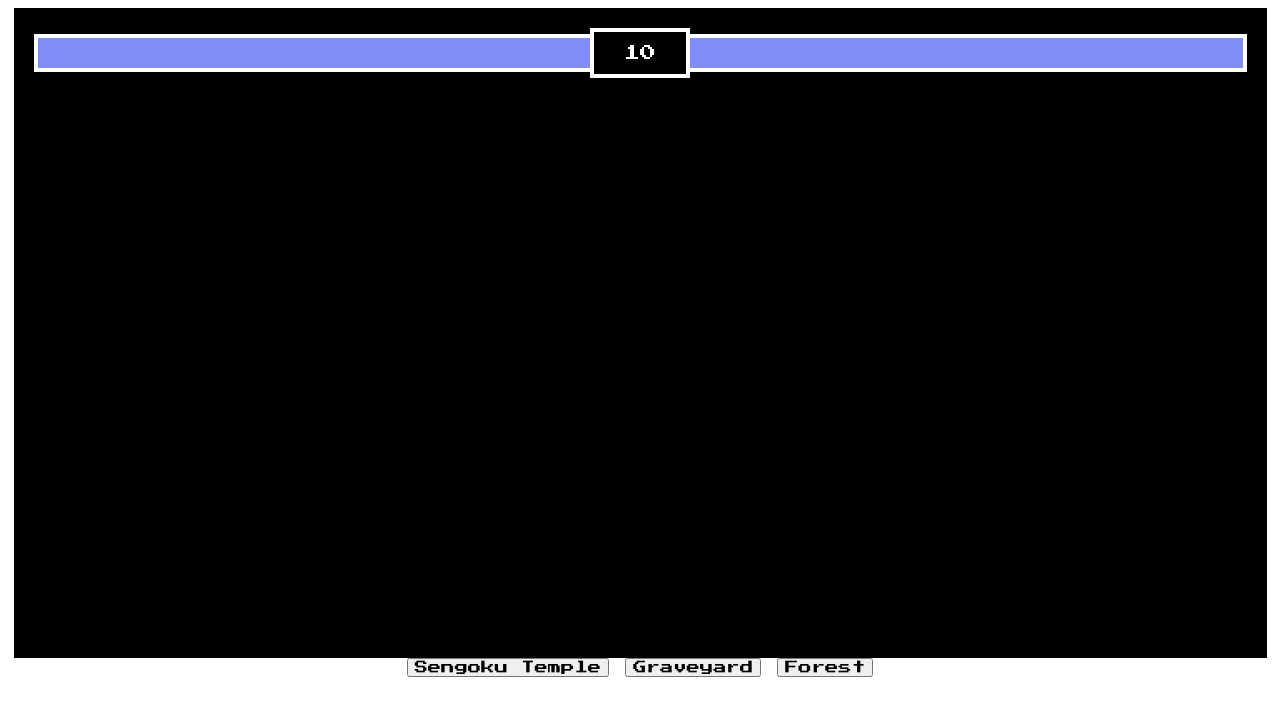
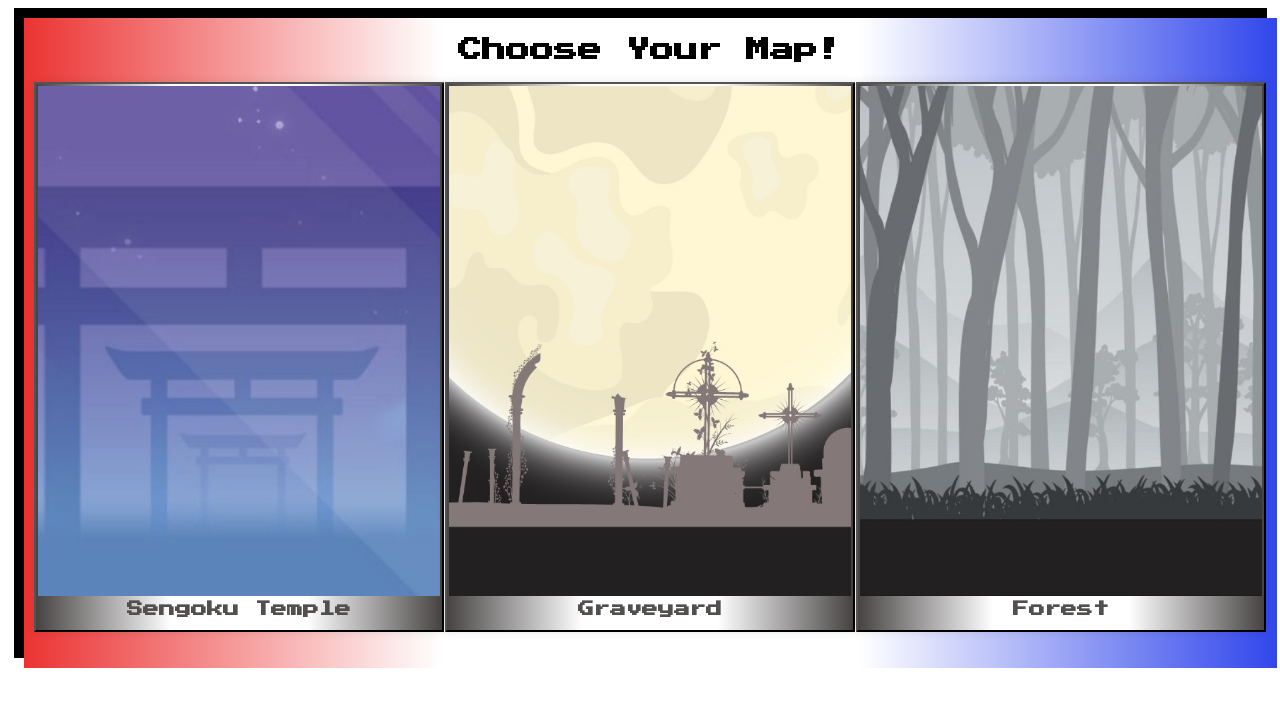
Before and after one commit to striarmdhan/web-fighting-game, a plain HTML site: page index.html in a window 1280 px wide. Both pictures are taken after a click on the button "Start Game". Drawn offline with nearby package versions, Linux system fonts and the light colour scheme.

Commit message:
Update Almost Final

```diff
--- a/index.html
+++ b/index.html
@@ -1,15 +1,13 @@
 <!DOCTYPE html>
 <html lang="en">
+
 <head>
   <meta charset="UTF-8" />
   <meta name="viewport" content="width=device-width, initial-scale=1.0" />
   <title>Gepuk-Gepuk</title>
   <link rel="preconnect" href="https://fonts.googleapis.com" />
   <link rel="preconnect" href="https://fonts.gstatic.com" crossorigin />
-    <link
-      href="https://fonts.googleapis.com/css2?family=Press+Start+2P&display=swap"
-      rel="stylesheet"
-    />
+  <link href="https://fonts.googleapis.com/css2?family=Press+Start+2P&display=swap" rel="stylesheet" />
   <link rel="icon" href="favicon.ico" type="image/x-icon" />
   <link rel="stylesheet" href="style.css" />
   <style>
@@ -20,43 +18,30 @@
     }
   </style>
 </head>
+
 <body>
   <!-- red container div -->
   <div id="redcontainer">
     <!-- smaller red container div -->
-      <div
-        id="smallcontainer"
-      >
+    <div id="smallcontainer">
       <!-- player health -->
-        <div
-          id="playerhealth"
-        >
+      <div id="playerhealth">
         <div id="phealth"></div>
-          <div
-            id="playerHealth"
-          ></div>
+        <div id="playerHealth"></div>
       </div>
 
       <!-- timer -->
-        <div
-          id="timer"
-        >
+      <div id="timer">
         10
       </div>
       <!-- enemy health -->
-        <div id="enemyhealth"
-          style=
-        >
+      <div id="enemyhealth" style=>
         <div id="ehealth"></div>
-          <div
-            id="enemyHealth"
-          ></div>
+        <div id="enemyHealth"></div>
       </div>
       <div></div>
     </div>
-      <div
-        id="displayText"
-      >
+    <div id="displayText">
       Tie
     </div>
     <div id="menu">
@@ -86,7 +71,8 @@
       <div class="info">
         <div class="infoContent">
           <div class="infoP">
-              <h3>Player 1</h3>
+            <h3>Player</h3>
+            <h3>1</h3>
             <p>W A S D</p>
             <br />
             <p>W = Loncat</p>
@@ -99,10 +85,11 @@
             <br />
           </div>
           <div class="infoP">
-              <h3>Player 2</h3>
+            <h3>Player</h3>
+            <h3>2</h3>
             <p>Arrow</p>
             <br />
-              <p> ⬆  = Loncat</p>
+            <p> ⬆ = Loncat</p>
             <br />
             <p> ⬅ = Mundur</p>
             <br />
@@ -114,27 +101,38 @@
         </div>
       </div>
     </div>
-      <div id="canvasContainer">
-        <canvas id="canvas"></canvas>
+    <div id="backgroundOptions">
+      <div>
+        <h2>Choose Your Map!</h2>
       </div>
-      <div id="backgroundOptions">
-        <button id="bt1" >Sengoku Temple</button>
-        <button id="bt2" >Graveyard</button>
-        <button id="bt3" >Forest</button>
+      <div id="containermap">
+        <!-- <button id="bt1">Sengoku Temple</button> -->
+        <button id="bt1">
+          <img src="img/bg/BgSengokuTemple.jpg" alt="bghome">
+          <h3>Sengoku Temple</h3>
+        </button>
+        <button id="bt2">
+          <img src="img/bg/bg1.jpg" alt="bg1">
+          <h3>Graveyard</h3>
+        </button>
+        <button id="bt3">
+          <img src="img/bg/bg2.jpg" alt="bg2">
+          <h3>Forest</h3>
+        </button>
+      </div>
       <!-- Tambahkan tombol lain sesuai dengan jumlah gambar latar yang Anda miliki -->
     </div>
+    <canvas id="canvas"></canvas>
   </div>
 
   <!-- Import Script-->
-    <script
-      src="https://cdnjs.cloudflare.com/ajax/libs/gsap/3.9.1/gsap.min.js"
+  <script src="https://cdnjs.cloudflare.com/ajax/libs/gsap/3.9.1/gsap.min.js"
     integrity="sha512-H6cPm97FAsgIKmlBA4s774vqoN24V5gSQL4yBTDOY2su2DeXZVhQPxFK4P6GPdnZqM9fg1G3cMv5wD7e6cFLZQ=="
-      crossorigin="anonymous"
-      referrerpolicy="no-referrer"
-    ></script>
+    crossorigin="anonymous" referrerpolicy="no-referrer"></script>
   <script src="js/utils.js"></script>
   <script src="js/classes.js"></script>
   <script src="js/animation.js"></script>
   <script src="index.js"></script>
 </body>
+
 </html>
--- a/index.js
+++ b/index.js
@@ -12,6 +12,7 @@ const menu = document.getElementById("menu");
 const startButton = document.getElementById("startButton");
 const optionsButton = document.getElementById("optionsButton");
 const exitButton = document.getElementById("exitButton");
+const backgroundOptions = document.getElementById("backgroundOptions");
 
 let gameStarted = false;
 
@@ -217,16 +218,19 @@ startButton.addEventListener("click", startGame);
 optionsButton.addEventListener("click", showOptions);
 exitButton.addEventListener("click", exitGame);
 
+backgroundOptions.style.display = "none";
 function startGame() {
   if (!gameStarted) {
     menu.style.display = "none";
     gameStarted = true;
+    backgroundOptions.style.display = "block";
   }
   bt1.addEventListener("click", bg1);
   bt2.addEventListener("click", bg2);
   bt3.addEventListener("click", bg3);
 
   function bg1() {
+    backgroundOptions.style.display = "none";
     myMusic.play();
     decreaseTimer();
     function animate() {
@@ -500,6 +504,7 @@ function startGame() {
   }
 
   function bg2(){
+    backgroundOptions.style.display = "none";
     myMusic.play();
     decreaseTimer();
     function animate() {
@@ -772,6 +777,7 @@ function startGame() {
     animate();
   }
   function bg3() {
+    backgroundOptions.style.display = "none";
     myMusic.play();
     decreaseTimer();
     function animate() {
--- a/style.css
+++ b/style.css
@@ -4,15 +4,21 @@
   left: 0;
   width: 100%;
   height: 100%;
-  background-image: url(./img/bg/bghome.jpg);
+  background-image: url(./img/bg/bghome.png);
   background-repeat: no-repeat;
   background-size: cover;
   z-index: 1;
 }
 
+#menu button {
+  padding: 10px ;
+  background-color: #ffffff;
+  border-radius: 4px;
+}
+
 .isiMenu {
   position: absolute;
-  top: 40%;
+  top: 25%;
   left: 250px;
 }
 
@@ -109,7 +115,7 @@
 .waviy span {
   position: relative;
   display: inline-block;
-  color: #000000;
+  color: #ffffff;
   text-transform: uppercase;
   animation: waviy 2s infinite;
   animation-delay: calc(0.1s * var(--i));
@@ -147,11 +153,11 @@
   top: 50%;
   left: 50%;
   transform: translate(-50%, -50%);
-  background: rgb(230, 63, 251);
+  background: rgb(74, 106, 233);
   background: radial-gradient(
     circle,
-    rgba(230, 63, 251, 1) 0%,
-    rgba(70, 110, 252, 1) 100%
+    rgb(74, 106, 233) 0%,
+    rgb(234, 8, 8) 100%
   );
   /* Transparan */
   padding: 20px;
@@ -184,6 +190,9 @@
 }
 
 .infoP {
+  border: solid;
+  padding: 10px;
+  border-color: #000000;
   width: 200px;
   height: 400px;
   padding: 20px;
@@ -214,3 +223,52 @@
   color: #666;
   margin-bottom: 10px;
 }
+
+#backgroundOptions {
+  background: linear-gradient(to right, rgb(236, 51, 51), #ffffff, #ffffff, rgb(49, 70, 236));
+  top : 10px;
+  left : 10px;
+  width: 100%;
+  height: 100%;
+  z-index: 1;
+  position: absolute;
+  display: inline-block;
+  background-size: cover;
+  background-repeat: no;
+}
+
+#containermap {
+  display: flex;
+  justify-content: center;
+  align-items: center;
+  gap: 1px;
+}
+
+#containermap button {
+  width: 410px;
+    height: 550px;
+    padding: 2px;
+    padding-bottom: 34px;
+    background: linear-gradient(to right, rgb(71, 67, 67), #ffffff, #ffffff, rgb(71, 67, 67));
+    border-radius: 1px;
+    box-shadow: 0 0 10px rgba(0, 0, 0, 0.1);
+    transition: transform 0.3s ease;
+    text-align: center;
+    justify-content: center;
+}
+
+#containermap button:hover {
+  transform: translateY(-5px);
+}
+
+#containermap button img {
+  max-width: 100%;
+  height: 100%;
+  object-fit: cover;
+}
+
+#containermap button h3 {
+  margin-top: 5px; /* Jarak antara gambar dan teks */
+  font-size: 16px; /* Ukuran teks */
+  color: #524f4f;
+}
```
Also changed, not shown: img/bg/BgSengokuTemple.jpg (added), img/bg/background.png (deleted), img/bg/bg3.jpg (deleted), img/bg/bg4.jpg (deleted), img/bg/bghome.jpg (deleted), img/bg/bghome.png (added), img/bg/shop.png (deleted). Lines whose indentation alone changed are shown as unchanged.
